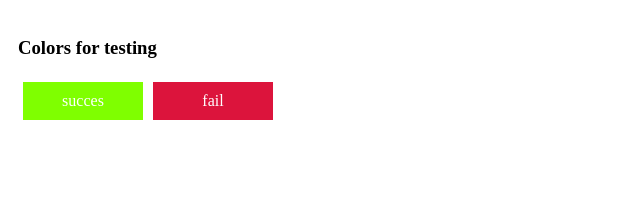
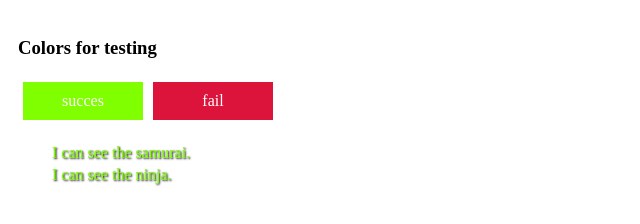
Before and after one commit to VladimirSolovyov/Learning-Secrets-Javascript-Ninja, a plain HTML site: page Chapter 5/index.html in a window 1280 px wide. Shown: the whole page, without its empty margins (0-640 px from the left). Drawn offline with Linux system fonts and the light colour scheme.

Commit message:
Chapter 5

```diff
--- a/Chapter 5/index.html
+++ b/Chapter 5/index.html
@@ -54,7 +54,21 @@
                 li.style.color = "#ff0000";
         }
 
+    var outerValue = "samurai";
+    var later;
+    function outerFunction() {
+        var innerValue = "ninja";
+        function innerFunction(){
+            assert(outerValue === "samurai", "I can see the samurai.");
+            assert(innerValue === "ninja", "I can see the ninja.");
+        }
+
+        later = innerFunction;
+    }
+
         window.onload = function () {
+            outerFunction();
+            later();
         };
 
     </script>
```
